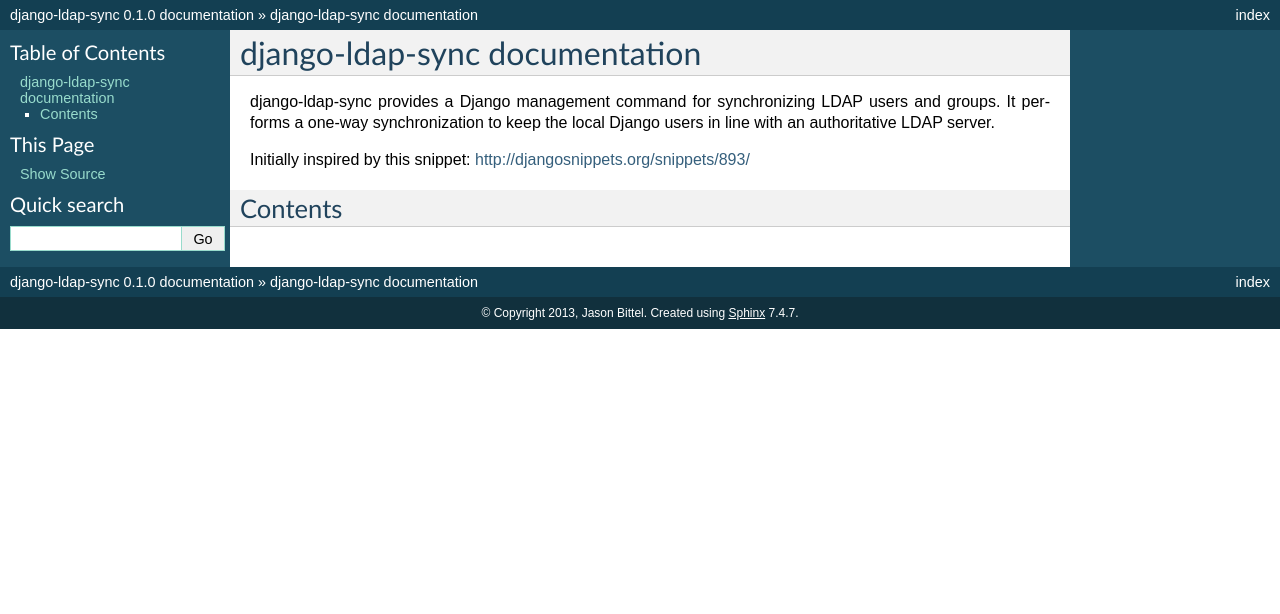
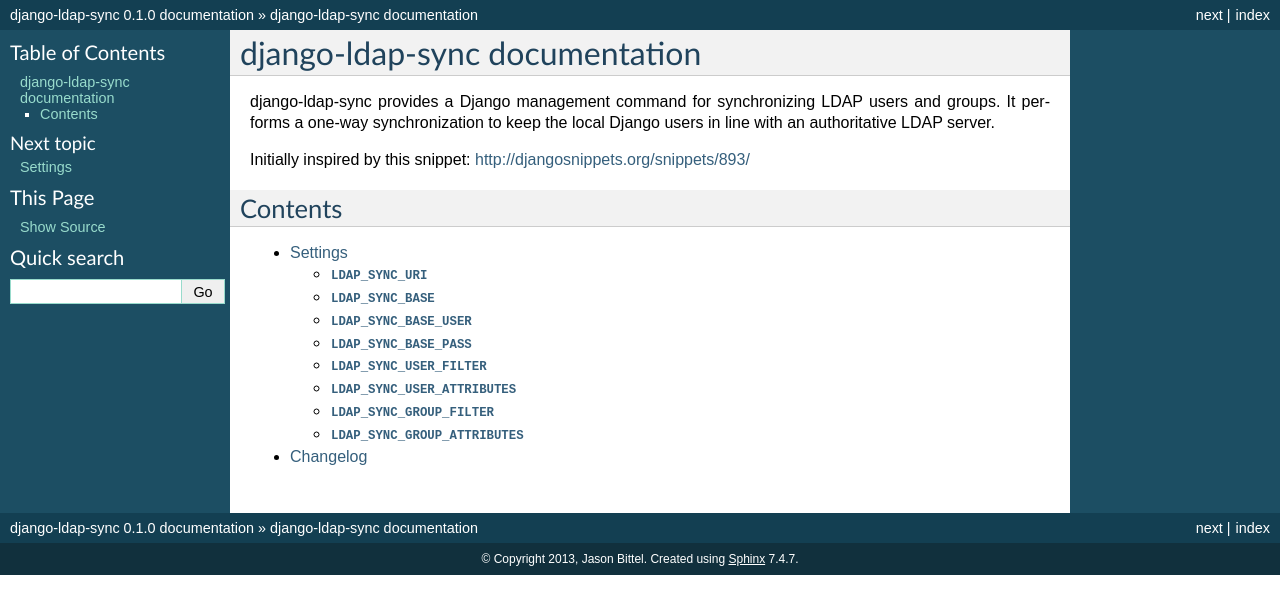
Before and after one commit to jbittel/django-ldap-sync, a Sphinx documentation site: the page built from docs/index.rst, in a window 1280 px wide. Shown: the top 614 px of the page. Built offline with Sphinx 7.4.7, drawn with Linux system fonts in a browser that asks for light colours.

Commit message:
Add initial changelog documentation

```diff
--- a/docs/index.rst
+++ b/docs/index.rst
@@ -17,3 +17,6 @@ Contents
 
 .. toctree::
    :maxdepth: 2
+
+   settings
+   changelog
```
Also changed, not shown: docs/changelog.rst (added, +12 -0 lines).
